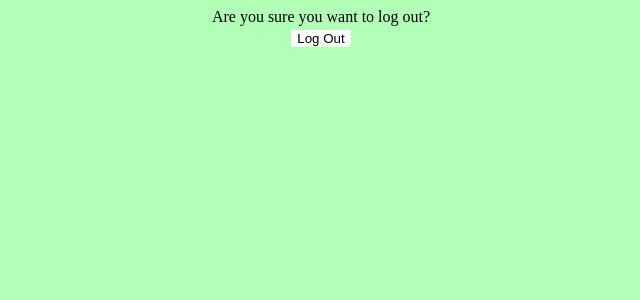
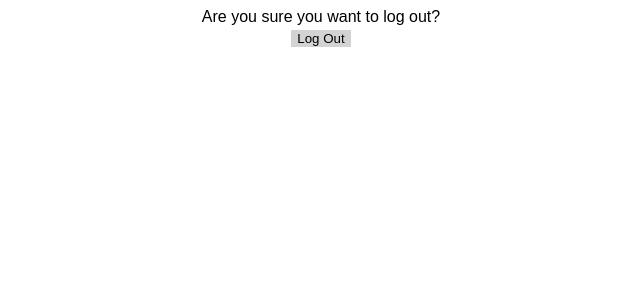
Before and after one commit to aidandomondon/comebacksunday, a Django app: page /registration/logout/ in a window 1280 px wide. Shown: the top 300 px of the page, without its empty margins (327-967 px from the left). Run offline with Django 5.2, Linux system fonts and the light colour scheme.

Commit message:
B&W theme

```diff
--- a/comebacksunday/posts/static/posts/come_back_later.css
+++ b/comebacksunday/posts/static/posts/come_back_later.css
@@ -1,5 +1,6 @@
 body {
-    background-color: #b2ffb7;
+    font-family: sans-serif;
+    background-color: white; /* #b2ffb7; */
     width: 100vw;
     display: flex;
     flex-direction: column;
--- a/comebacksunday/posts/static/posts/feed.css
+++ b/comebacksunday/posts/static/posts/feed.css
@@ -1,5 +1,6 @@
 body {
-    background-color: #b2ffb7;
+    font-family: sans-serif;
+    background-color: white; /* #b2ffb7; */
     width: 100vw;
     display: flex;
     flex-direction: column;
--- a/comebacksunday/posts/static/posts/post.css
+++ b/comebacksunday/posts/static/posts/post.css
@@ -1,5 +1,6 @@
 body {
-    background-color: #b2ffb7;
+    font-family: sans-serif;
+    background-color: white; /* #b2ffb7; */
     width: 100vw;
     display: flex;
     flex-direction: column;
--- a/comebacksunday/posts/static/posts/user_overview.css
+++ b/comebacksunday/posts/static/posts/user_overview.css
@@ -1,5 +1,6 @@
 body {
-    background-color: #b2ffb7;
+    font-family: sans-serif;
+    background-color: white; /* #b2ffb7; */
     width: 100vw;
     display: flex;
     flex-direction: column;
--- a/comebacksunday/registration/static/registration/logout.css
+++ b/comebacksunday/registration/static/registration/logout.css
@@ -1,5 +1,6 @@
 body {
-    background-color: #b2ffb7;
+    font-family: sans-serif;
+    background-color: white; /* #b2ffb7; */
     width: 100vw;
     display: flex;
     flex-direction: column;
@@ -23,7 +24,7 @@ label {
 
 input {
     color: black;
-    background-color: white;
+    background-color: lightgray;
     outline: none;
     border-radius: 0;
     box-shadow: none;
@@ -33,11 +34,11 @@ input {
 
 input:focus,
 input:active {
-    color: white;
+    color: lightgray;
     background-color: black;
 }
 
 input:hover:not(:focus, :active),
 textarea:hover:not(:focus, :active) {
-    background-color: lightgray;
+    background-color: lightslategray;
 }
```
Also changed, not shown: comebacksunday/posts/static/posts/create_post.css (+5 -4 lines), comebacksunday/posts/static/posts/create_user.css (+5 -4 lines), comebacksunday/posts/static/posts/following.css (+5 -4 lines), comebacksunday/registration/static/registration/logged_out.css (+5 -4 lines), comebacksunday/registration/static/registration/login.css (+5 -4 lines).
